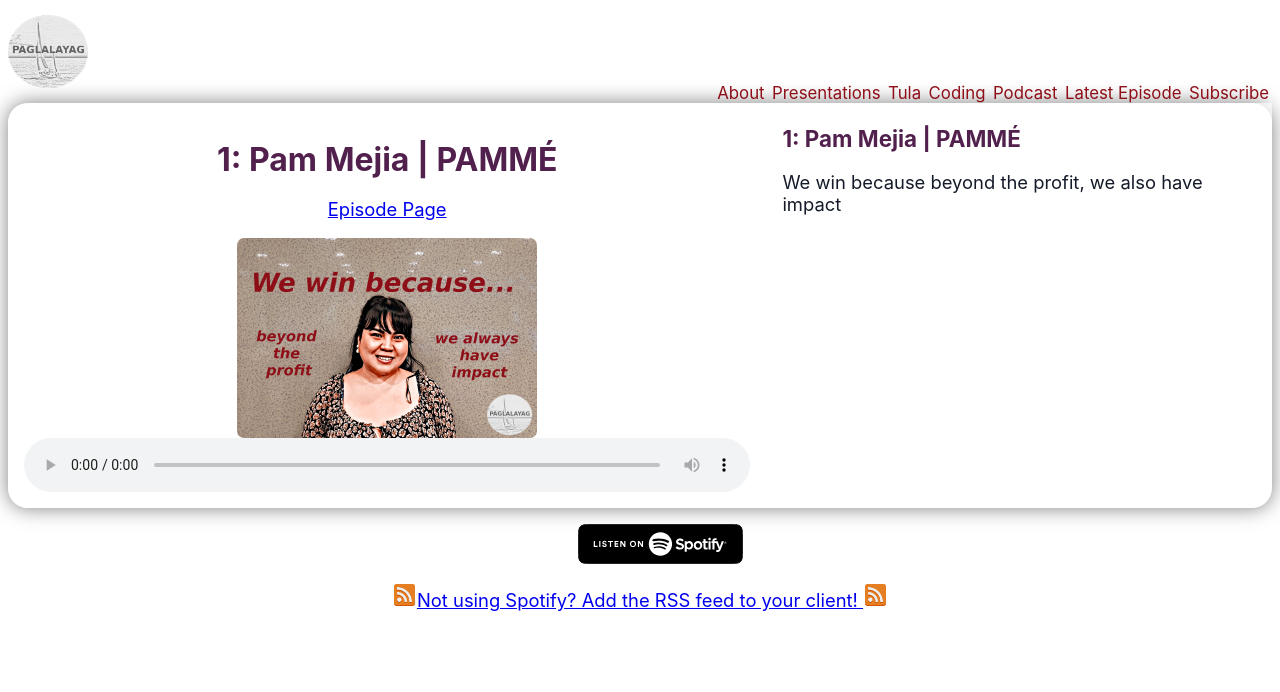
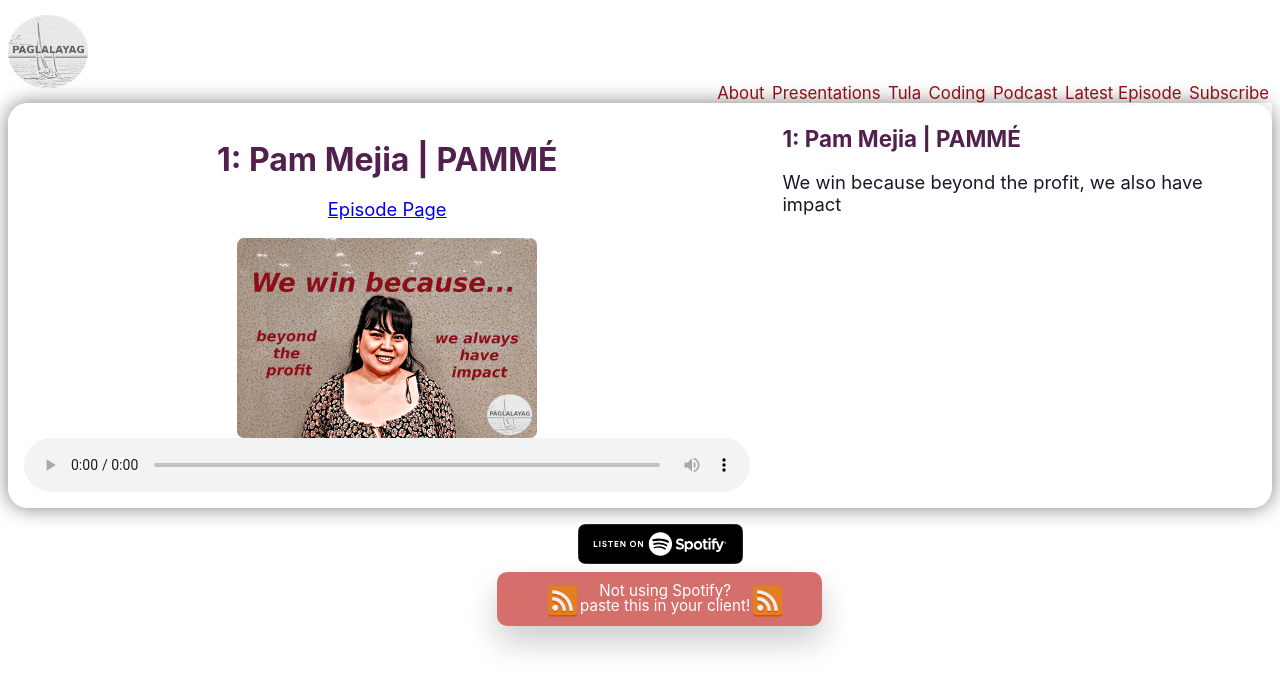
Before and after one commit to paglalayag/paglalayag.github.io, a Jekyll site: the page built from _pages/interviews.md, in a window 1280 px wide. Shown: the top 692 px of the page. Built offline with Jekyll 4.4.1, drawn with Linux system fonts in a browser that asks for light colours; nearby versions of some CDN libraries.

Commit message:
improve podsub buttons

```diff
--- a/_includes/podsub.html
+++ b/_includes/podsub.html
@@ -1,14 +1,27 @@
+<div class="podcast-hosts">
+	<ul>
+		{% for host in site.data.podcast_hosts %}
+			<li>
+				<a href="{{host.url}}"> <img src="{{host.icon}}"> {{host.title}} </a>
+			</li>
+		{% endfor %}
 
-<ul>
-	{% for host in site.data.podcast_hosts %}
-			<a href="{{host.url}}"> <img src="{{host.icon}}"> {{host.title}} </a>
-	{% endfor %}
-</ul>
-
-<div align="center">
-	<p>
-		<a href="https://paglalayag.net/podcast.xml">
-			<span><img src="/assets/img/icons/rss.png" width=25></span>Not using Spotify? Add the RSS feed to your client! <span><img src="/assets/img/icons/rss.png" width=25></span>
-		</a>
-	</p>
+		<li>
+			<div class="podsub-button">
+				<ul class="podsub-text">
+					<a href="https://paglalayag.net/podcast.xml">
+						<li>
+							<img src="/assets/img/icons/rss.png" width=35>
+						</li>
+						<li>
+							Not using Spotify? <br>paste this in your client!
+						</li>
+						<li>
+							<img src="/assets/img/icons/rss.png" width=35>
+						</li>
+					</a>
+				</ul>
+			</div>
+		</li>
+	</ul>
 </div>
--- a/_sass/audio.scss
+++ b/_sass/audio.scss
@@ -57,3 +57,73 @@
     }
   }
 }
+
+.podsub-button {
+  background-color: $light-red;
+  border-radius: 10px;
+  box-shadow: 0 1rem 2rem rgba(0, 0, 0, 0.2);
+  color: #9013fe;
+  display: inline-block;
+  font-size: 0.475rem;
+  line-height: 1;
+  padding: 1em 1em;
+  text-align: center;
+  text-shadow: none;
+  align: center;
+  transition-property: box-shadow, transform;
+  user-select: none;
+  vertical-align: top;
+  white-space: nowrap;
+  will-change: box-shadow, transform;
+  margin-top: 1rem;
+
+
+  a{
+    text-decoration: none;
+    color: #FFF;
+    font-size: 1.05rem;
+  }
+  p, ul, ol{
+    li {
+     font-size: 0.95rem;
+     }
+  }
+}
+
+.podsub-button:hover {
+  background-color: $dark-red;
+  box-shadow: 0 1.5rem 3rem rgba(0,0,0,0.2);
+  transform: scale(1.02) translate(-4px);
+}
+
+.podsub-button:active {
+  box-shadow: 0 0.5rem 1rem rgba(0,0,0,0.3);
+  transform: scale(0.98) translateY(-2px);
+}
+
+.podsub-text {
+  display: flex;
+  margin-top: 0.2rem;
+  margin-right: 1.85rem;
+  margin-bottom: 0.2rem;
+}
+
+.podsub-text li {
+  height: 2rem;
+  text-align: center;
+  list-style-type: none;
+}
+
+.podsub-text a {
+  align-items: left;
+  display: flex;
+  font-size: 1.5rem;
+  justify-content: center;
+  will-change: opacity, transform;
+}
+
+.podcast-hosts li {
+  height: 2rem;
+  text-align: center;
+  list-style-type: none;
+}
```
